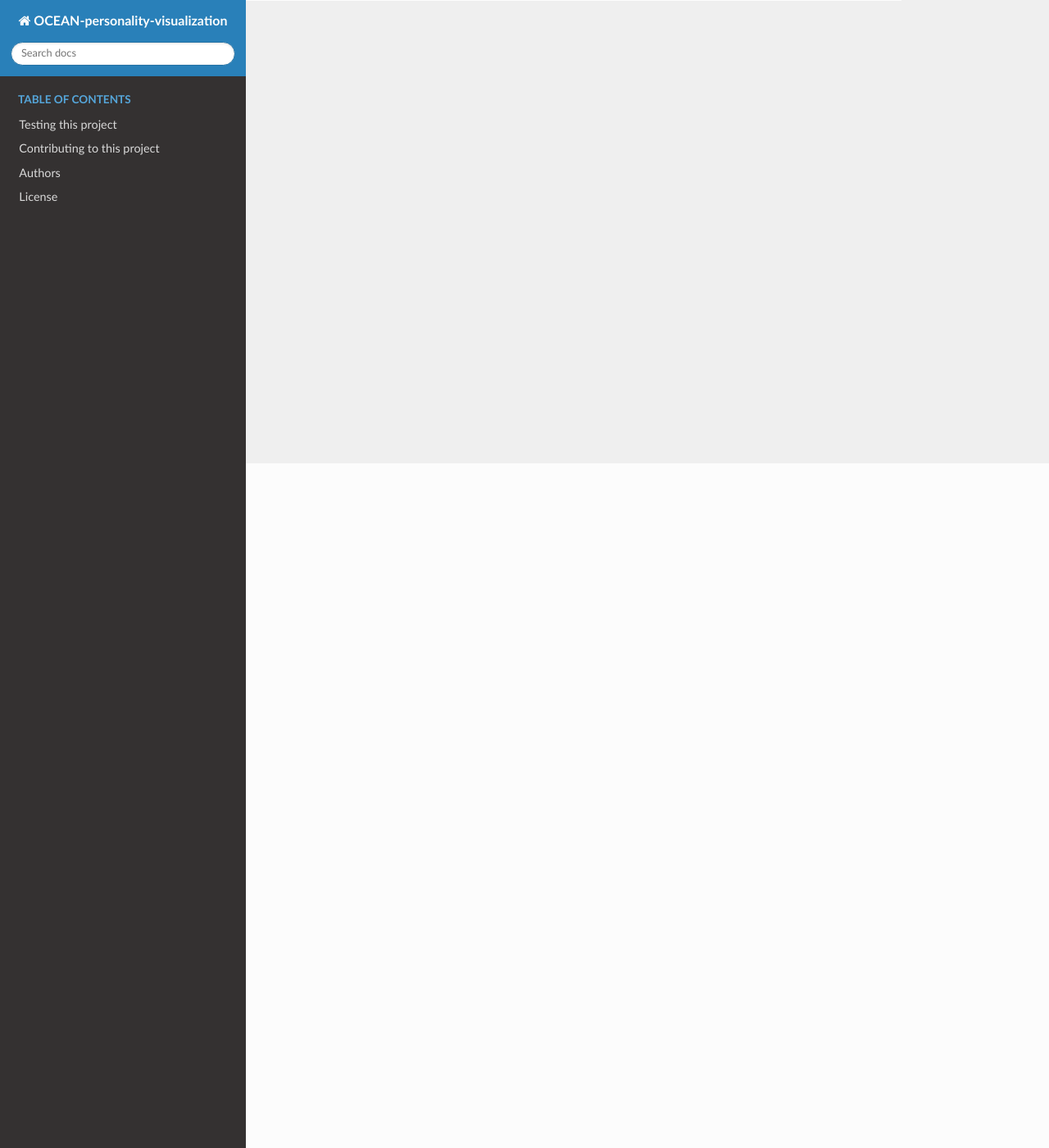
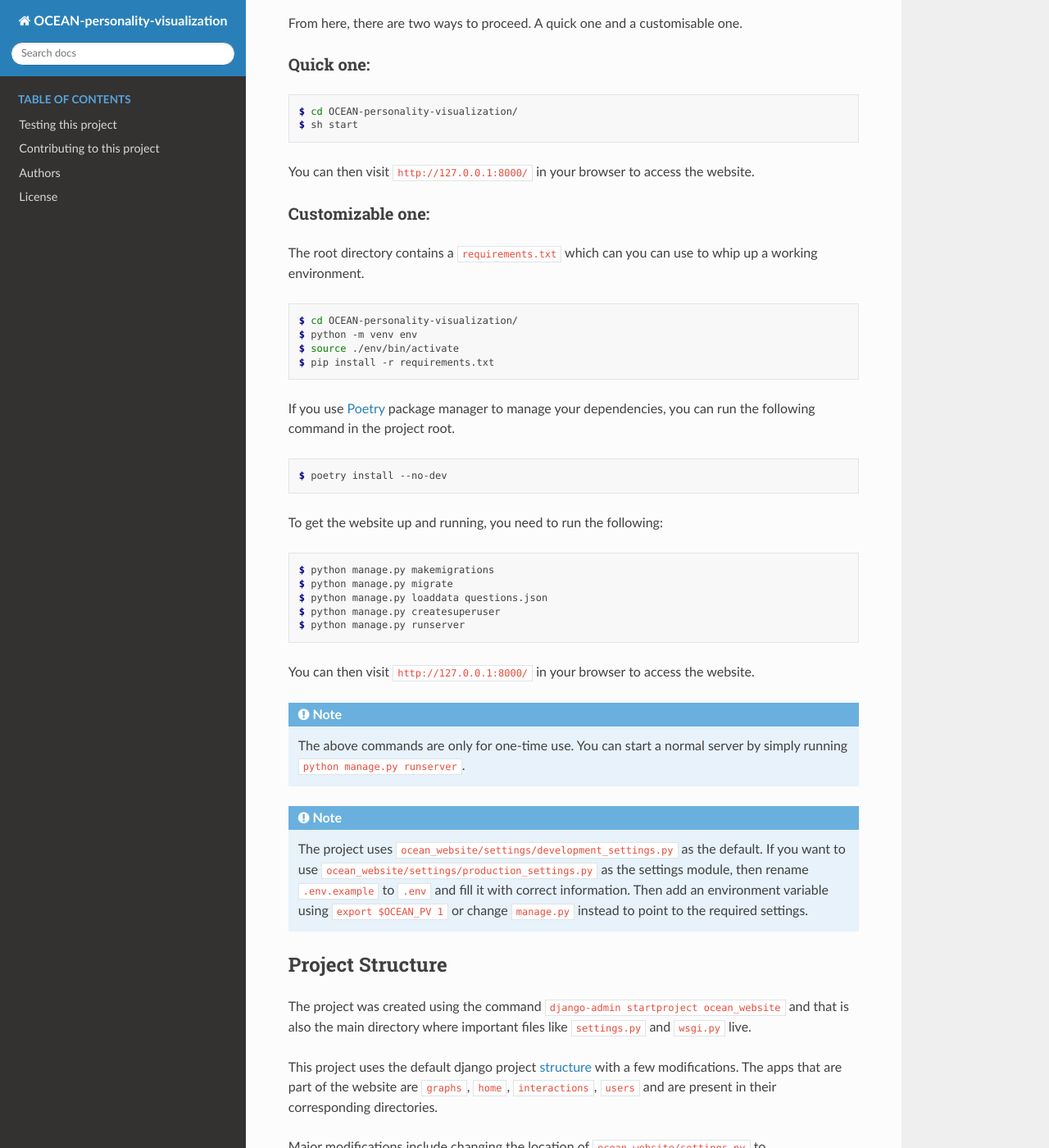
Before and after one commit to devmrfitz/ocean-pv, a Sphinx documentation site: the page built from docs/index.rst, in a window 1280 px wide and 1400 px high, scrolled down 835 px. Shown: the whole window at 82% size. Built offline with Sphinx 7.4.7 and the Read the Docs theme 2.0.0, drawn with Linux system fonts in a browser that asks for light colours; some of the changed text lies outside the part shown.

Commit message:
fixed links to contributing, license and testing

```diff
--- a/README.rst
+++ b/README.rst
@@ -160,3 +156,8 @@
 =======
 This project is licensed under the MIT License. Read more at
 `licensing and legal`_.
+
+.. _licensing and legal: https://ocean-personality-visualization.readthedocs.io/en/latest/license.html
+.. _authors of this project: https://ocean-personality-visualization.readthedocs.io/en/latest/authors.html
+.. _contributing to the project: https://ocean-personality-visualization.readthedocs.io/en/latest/contributing.html
+.. _testing the project: https://ocean-personality-visualization.readthedocs.io/en/latest/testing.html
--- a/docs/index.rst
+++ b/docs/index.rst
@@ -1,4 +1,4 @@
-.. include:: ../README2.rst
+.. include:: ../README.rst
 
 .. toctree::
    :caption: Table of contents
```
Also changed, not shown: other parts of README.rst (+0 -4 lines), docs/authors.rst (+7 -1 lines).
